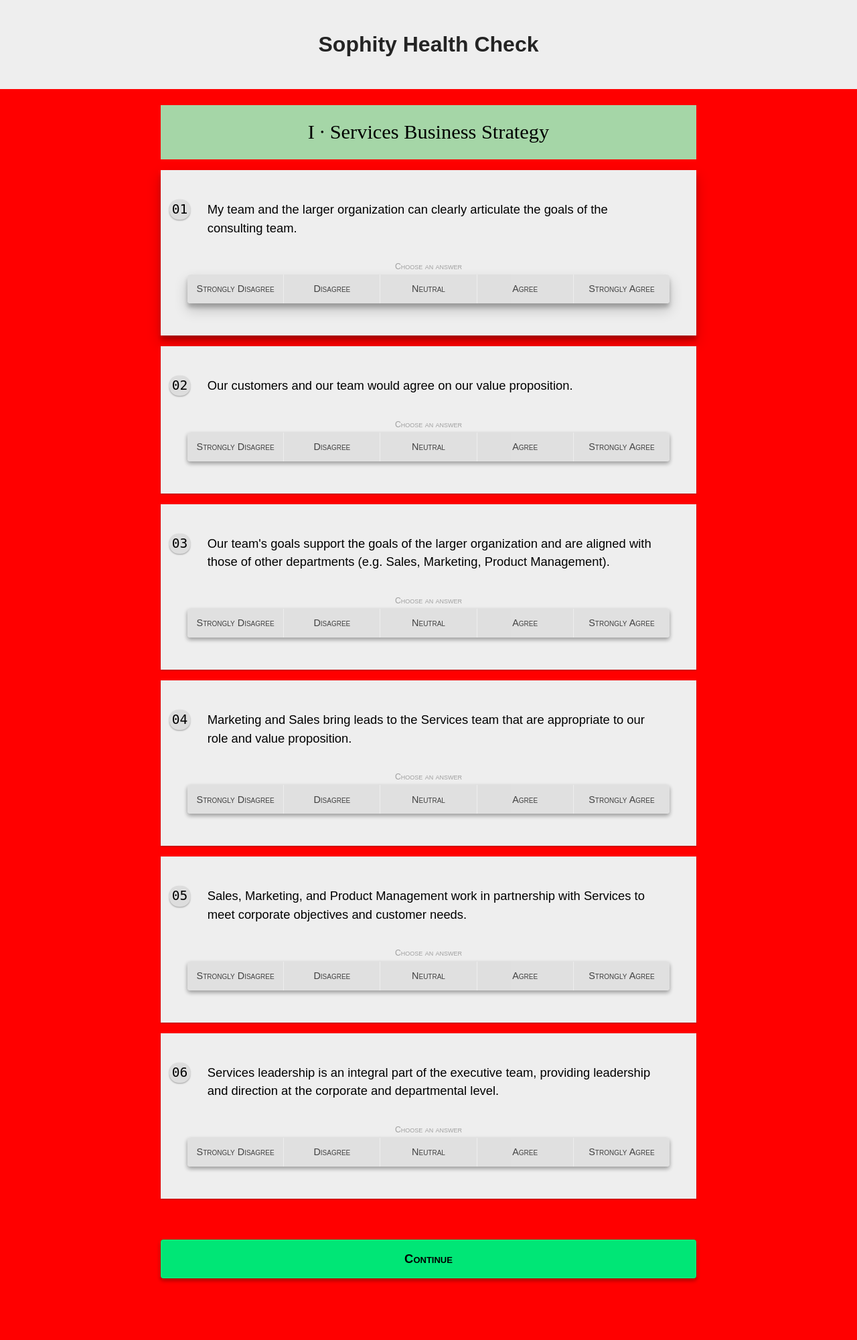
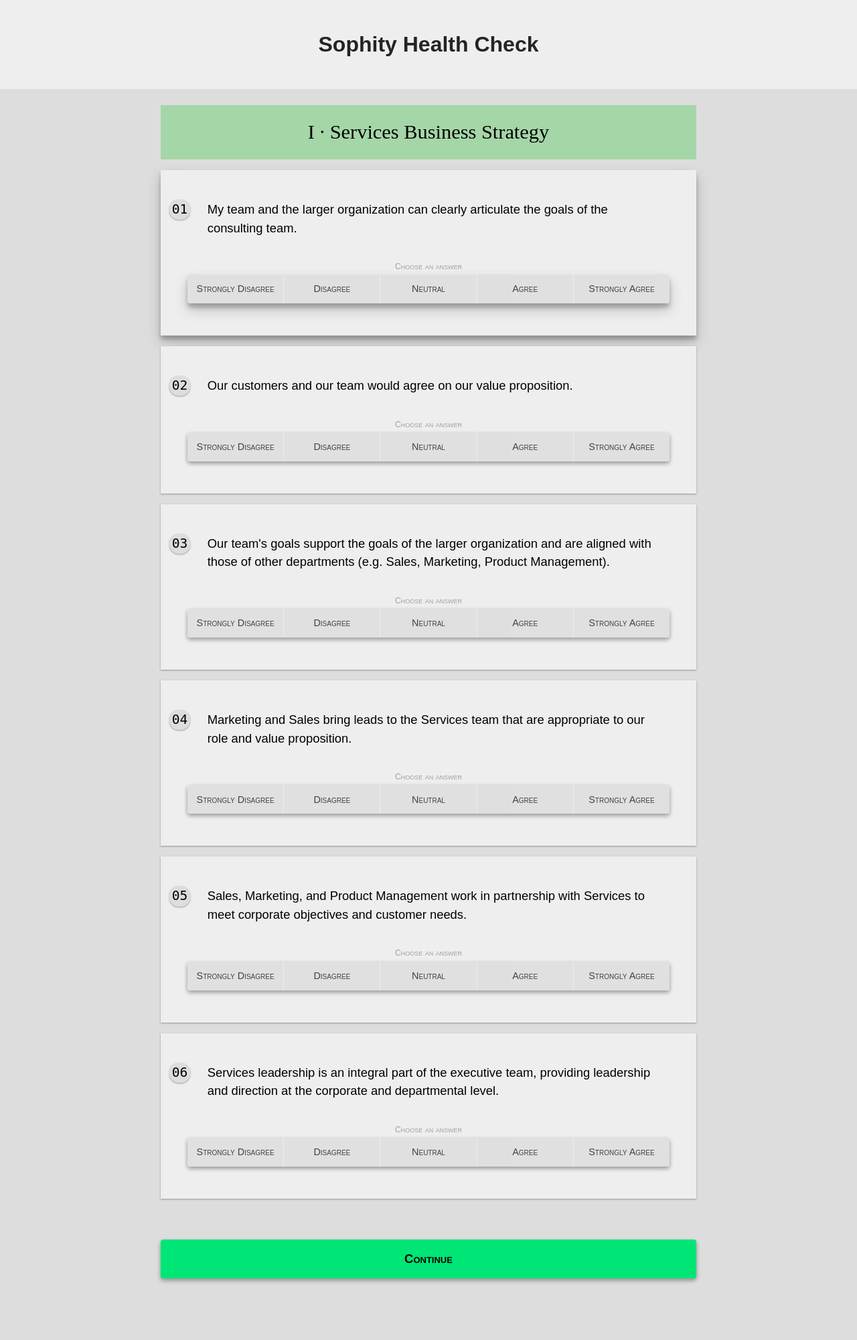
Before and after one commit to warnthepenguins/health-check, a PHP site: page / in a window 1280 px wide. Shown: the whole page at 67% size. Run offline with PHP 8.4, Linux system fonts and the light colour scheme.

Commit message:
Changed background back to Sam's original

```diff
--- a/css/style.css
+++ b/css/style.css
@@ -25,7 +25,7 @@
 }
 
 body {
-  background: red;
+  background: #ddd;
 }
 
 h1 {
```
